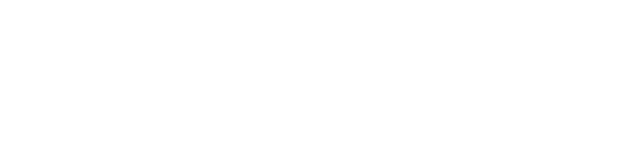
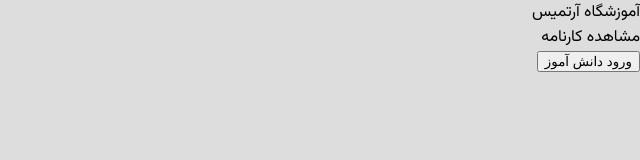
Before and after one commit to ilia-nk/Artemis-Institute, a plain HTML site: page StudentProfile/index.html in a window 1280 px wide. Shown: the whole page, without its empty margins (640-1280 px from the left). Drawn offline with Linux system fonts and the light colour scheme.

Commit message:
Update 1

```diff
--- a/Login/style.css
+++ b/Login/style.css
@@ -24,7 +24,7 @@ body {
     height: 50%;
     background-color: white;
     width: 85vw;
-    height: 50vh;
+    height: 60vh;
     box-shadow: 0 8px 16px rgba(0, 0, 0, 0.1);
     border-radius: 12px;
 }
--- a/StudentProfile/index.html
+++ b/StudentProfile/index.html
@@ -0,0 +1,37 @@
+<!DOCTYPE html>
+<html lang="en">
+<head>
+    <meta charset="UTF-8">
+    <meta name="viewport" content="width=device-width, initial-scale=1.0">
+    <title>Student Profile</title>
+    <link rel="stylesheet" href="style.css">
+    <link href="https://fonts.googleapis.com/css2?family=Roboto:ital,wght@0,100;0,300;0,400;0,500;0,700;0,900;1,100;1,300;1,400;1,500;1,700;1,900&family=Vazirmatn:wght@100..900&display=swap" rel="stylesheet">
+</head>
+<body>
+    <header id="header" class="scrolled">
+        <div class="header-div-l">
+            <div class="header-item">
+                <span>
+                    آموزشگاه آرتمیس
+                </span>
+            </div>
+            <div class="header-item">
+                <span>
+                    مشاهده کارنامه
+                </span>
+            </div>
+        </div>
+        <div class="header-div-r">
+            <div class="header-button-div">
+                <button>ورود دانش آموز</button>
+            </div>
+        </div>
+    </header>
+    <div class="mainContainer">
+
+    </div>
+    <footer>
+
+    </footer>
+</body>
+</html>
--- a/StudentProfile/style.css
+++ b/StudentProfile/style.css
@@ -0,0 +1,9 @@
+body {
+    margin: 0px;
+    padding: 0px;
+    font-family: 'Vazirmatn', sans-serif;
+    box-sizing: border-box;
+    direction: rtl;
+    text-align: right;
+    background-color: #DDDDDD;
+}
```
